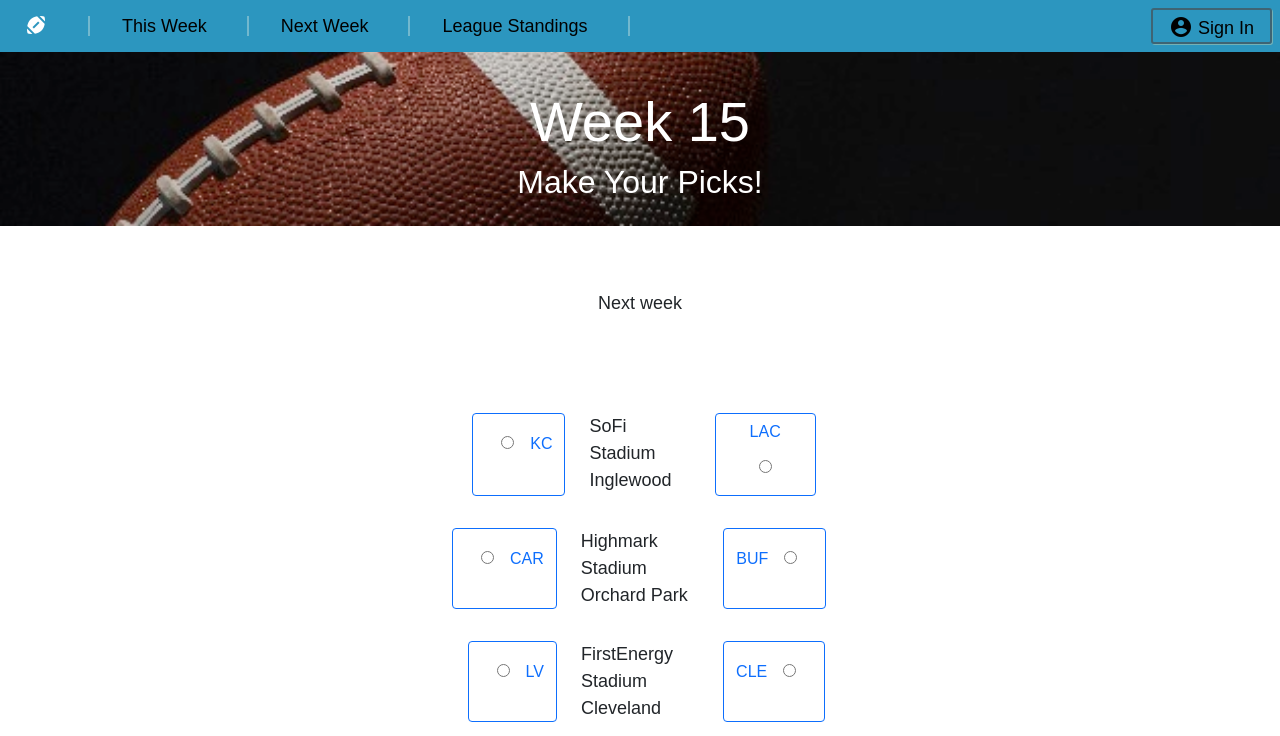
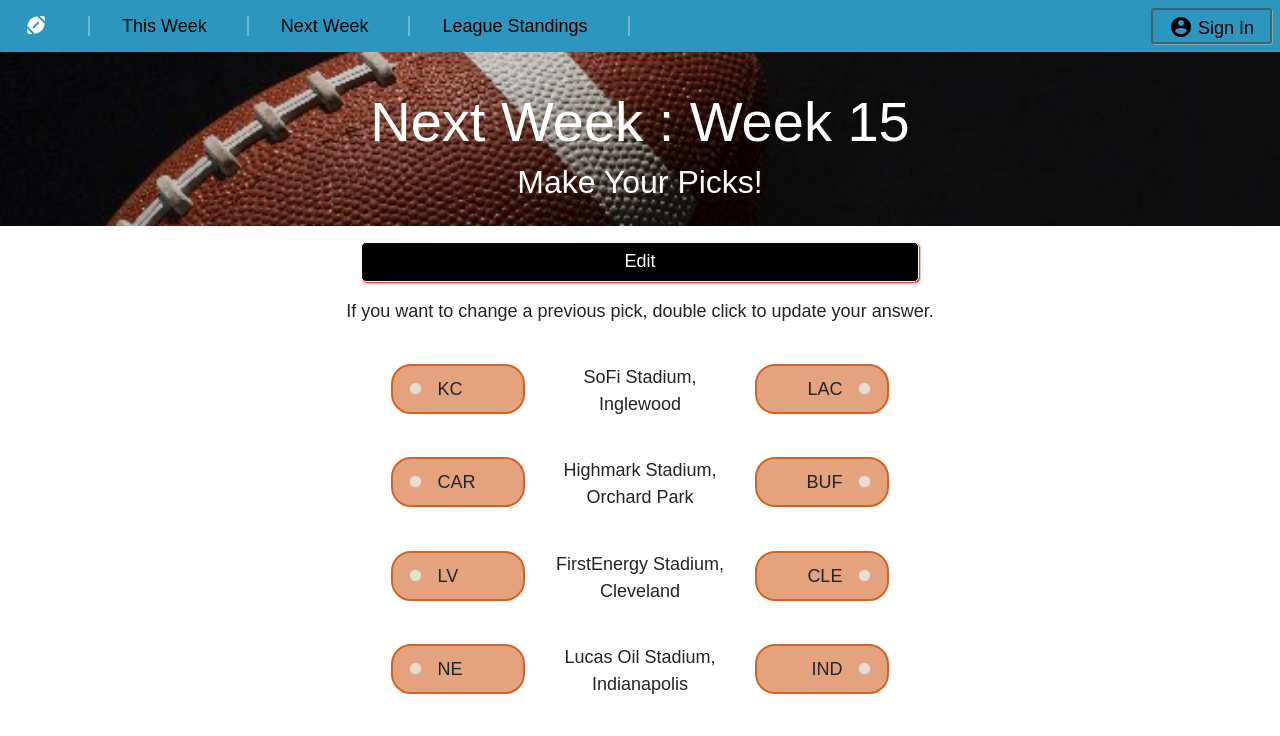
Before and after one commit to info340-au21/project-KBrummage, a React (Create React App) app: page /nextweek in a window 1280 px wide. Shown: the top 736 px of the page. Built offline with nearby package versions, Linux system fonts and the light colour scheme; no server answers; the database is empty.

Commit message:
Revise logic and design in next week page

```diff
--- a/src/CSS/style.css
+++ b/src/CSS/style.css
@@ -259,6 +259,69 @@ main{
   margin: 1rem;
 }
 
+.next-week-form {
+  display: flex;
+  flex-direction: column;
+  flex-wrap: wrap;
+  justify-content: space-around;
+  align-items: center;
+}
+
+.game-input-row {
+  margin-top: 1em;
+  flex: 1 1 300px;
+  display: flex;
+  flex-direction: row;
+}
+
+.team-label {
+  border: #D36428 solid 2px;
+  background-color: rgba(211, 100, 40, 0.6);
+  margin: 0.3em;
+  min-width: 130px;
+  height: 50px;
+  flex: 1 1 95px;
+  border-radius: 20px;
+}
+
+.away-team-pos {
+  text-align: left;
+}
+
+.home-team-pos {
+  text-align: right;
+}
+
+.location-label {
+  display: none;
+}
+
+.label-width {
+  min-width: 130px;
+}
+
+.form-btn {
+  margin: auto;
+  margin-top: 1rem;
+  margin-bottom: 2rem;
+  min-width: 300px;
+  color: white;
+  background-color: #D36428;
+  text-align: center;
+  border: white solid 1px;
+  height: 40px;
+  border-radius: 5px;
+  box-shadow: 1px 1px 2px red;
+}
+
+.form-edit-btn {
+  background-color: black;
+  margin-bottom: 1rem;
+  margin-left: 25%;
+  margin-right: 25%;
+  min-width: 50%;
+}
+
 footer {
     color: white;
     background-color: #3e1305;
@@ -305,6 +368,16 @@ nav li:last-child a:hover {
 
   .section-icon {
     height: 25px;
+  }
+
+  .location-label {
+    margin-top: 0.3em;
+    display: inline-block;
+    min-width: 220px;
+    text-align: center;
+    height: 70px;
+    vertical-align: middle;
+    flex: 1 1 120px;
   }
 
   .results {
--- a/src/Components/Account.js
+++ b/src/Components/Account.js
@@ -1,7 +1,6 @@
 import React from 'react';
 import { StyledFirebaseAuth } from 'react-firebaseui';
 import { getAuth, EmailAuthProvider, GoogleAuthProvider, signOut } from 'firebase/auth';
-import { getDatabase, ref, set as firebaseSet, push as firebasePush, onValue } from 'firebase/database';
 
 const firebaseUIConfig = {
   signInOptions: [
@@ -19,7 +18,6 @@ const firebaseUIConfig = {
 
 export default function Account(prop) {
   const userProfile = prop.userProfile;
-  const db = getDatabase();
 
   const handleSignOut = () => {
     signOut(getAuth());
@@ -29,9 +27,9 @@ export default function Account(prop) {
     return (
       <div id="sign-in-option" className="sign-in-popup">
         <ul>
-          <li className="account-list">
+          {/* <li className="account-list">
             <button className="account-button">Join League</button>
-          </li>
+          </li> */}
           <li className="account-list">
             <button className="account-button" onClick={handleSignOut}>Sign Out</button>
           </li>
--- a/src/Components/App.js
+++ b/src/Components/App.js
@@ -9,51 +9,30 @@ import { NextWeekMain } from './NextWeek';
 import Account from './Account';
 
 import { getAuth, onAuthStateChanged } from 'firebase/auth';
-import { getDatabase, ref, set as firebaseSet, push as firebasePush, onValue } from 'firebase/database';
+import { getDatabase, ref, push as firebasePush, onValue } from 'firebase/database';
 
-const teamData = require('../data/teamData.json');
-const gameData = require('../data/gameData.json')
-console.log(teamData.ARI.mascot)
+// const teamData = require('../data/teamData.json');
 
 export default function App(props) {
   // Results will be replaced with real data fetched by API calls later
-  const r1 = getWeekResult("NY Jets", "Indianapolis", true);
-  const r2 = getWeekResult("Cleveland", "Cincinnati", true);
-  const thisWeekResults = [r1, r2];
   const userPicks = ["Indianapolis", "Cincinnati"];
 
   // Store user data collected after logging in
   const [userProfile, setUserProfile] = useState(undefined);
   const accountName = userProfile ? userProfile.displayName : "Sign In";
 
-  // Store league data that user belongs to
-  const [userLeagueRecord, setUserLeagueRecord] = useState([]);
-
   const db = getDatabase();
 
-  const gameDataRef = ref(db, "gameData")
-  onValue(gameDataRef,(snap) =>{
-    console.log(snap.val());
-  } )
-  // const inputGameData = (db, data) => {
-  //   const dataRef = ref(db, 'gameData')
-  //   console.log({dataRef})
-  //   firebaseSet(dataRef, data);
-  // }
-
-  // inputGameData(db, gameData);
-
-  console.log({userProfile})
   useEffect(() => {
     const signInAuth = getAuth();
     const unregisterAuthListener = onAuthStateChanged(signInAuth, (firebaseUser) => {
       if (firebaseUser) {
         console.log("User logged in as: ", firebaseUser.displayName);
-        console.log(firebaseUser);
+
         const userRef = ref(db, "users");
         let userData = null;
 
-        const offFunctionForUser = onValue(userRef, (snapshot) => {
+        onValue(userRef, (snapshot) => {
           const allUsers = snapshot.val();
           // Checking if user has a record in database.
           // If not, user will be added to database and assigned to the default league.
@@ -74,27 +53,17 @@ export default function App(props) {
             }
             firebasePush(userRef, userData);
           }
+          setUserProfile(userData);
         });
 
-        setUserProfile(userData);
       } else {
         console.log("User logged out.");
         setUserProfile(null);
       }
     });
 
-    const leagueRef = ref(db, userProfile ? userProfile.league : "default");
-    const offFunctionForLeague = onValue(leagueRef, (snapshot) => {
-      const leagueRecords = snapshot.val();
-      console.log("League records for current user: ", leagueRecords);
-
-      setUserLeagueRecord(leagueRecords);
-    })
-
     return () => {
       unregisterAuthListener();
-      // offFunctionForUser();
-      offFunctionForLeague();
     }
   }, []);
 
@@ -110,7 +79,7 @@ export default function App(props) {
         </Route>
 
         <Route path="/nextweek">
-          <Header title={"Week " + props.nextWeek[0].Week} subtitle="Make Your Picks!" />
+          <Header title={"Next Week : Week " + props.nextWeek[0].Week} subtitle="Make Your Picks!" />
           <NextWeekMain data={props.nextWeek} userProfile={userProfile}/>
         </Route>
 
@@ -127,13 +96,3 @@ export default function App(props) {
     </div>
   );
 }
-
-
-
-function getWeekResult(awayTeam, homeTeam, homeWin) {
-  return {
-    awayTeam: awayTeam,
-    homeTeam: homeTeam,
-    homeWin: homeWin,
-  }
-}
--- a/src/Components/NavigationBar.js
+++ b/src/Components/NavigationBar.js
@@ -8,7 +8,7 @@ export default function NavigationBar(prop) {
     <div>
       <nav>
         <ul>
-          <li className="d-inline d-sm-none"><a href="#"><span className="material-icons" aria-label="home">list</span></a></li>
+          <li className="d-inline d-sm-none"><a href="/"><span className="material-icons" aria-label="home">list</span></a></li>
           <li className="nav-section"><span className="material-icons" aria-label="home">sports_football</span></li>
           <li className="nav-section"><Link to="/">This Week</Link></li>
           <li className="nav-section"><Link to="/nextweek">Next Week</Link></li>
--- a/src/Components/NextWeek.js
+++ b/src/Components/NextWeek.js
@@ -1,37 +1,44 @@
-import React, {useState} from 'react';
+import React, {Component, useEffect, useState} from 'react';
 import Alert from 'react-bootstrap/Alert';
 import Form from 'react-bootstrap/Form';
-import InputGroup from 'react-bootstrap/InputGroup';
 import Container from 'react-bootstrap/Container'
-import Row from 'react-bootstrap/Row';
-import Col from 'react-bootstrap/Col';
-import { getDatabase, ref, set as firebaseSet, push as firebasePush, onValue } from 'firebase/database';
-// import { LeagueStatsTable, ThisWeekResultTable } from './Table';
-
+import { getDatabase, ref, set as firebaseSet, onValue } from 'firebase/database';
 
 
 export function NextWeekMain(props) {
-  console.log(props.userProfile);
   const [alert, setAlert] = useState(false);
+
 
   return (
     <Container>
-      <div className="results">
-        <p>Next week </p>
-      </div>
         <FormComponent week={props.data} setAlert={setAlert} userProfile={props.userProfile}/>
         <AlertModal alert={alert} setAlert={setAlert}/>
     </Container>
   );
 }
 
+const FormComponent = ( {week, setAlert, userProfile} ) => {
+    const [winningPicks, setWinningPicks] = useState([]);
+    const [submissionControl, setSubmissionControl] = useState({button: "Submit", formFieldDisabled: "disabled"});
 
-
-const FormComponent = ( {week, setAlert, userProfile} ) => {
     const db = getDatabase();
 
-    const [winningTeams, setWinningTeams] = useState({})
-    const [validated, setValidated] = useState(false);
+    useEffect(() => {
+        if (userProfile) {
+            const dbPath = "default/" + week[0].Week + "/" + userProfile.uid;
+            const lastPickRef = ref(db, dbPath);
+            const offFunction = onValue(lastPickRef, (snapshot) => {
+                const picksArray = JSON.parse(snapshot.val());
+                console.log("Fetch previous winning picks: ", picksArray);
+                setWinningPicks(picksArray);
+            });
+            return () => offFunction;
+        }
+    }, []);
+
+    const handleClick = (e) => {
+        setSubmissionControl({button: "Submit", formFieldDisabled: ""});
+    }
 
     const handleSubmit = (e) => {
         e.preventDefault();
@@ -40,79 +47,99 @@ const FormComponent = ( {week, setAlert, userProfile} ) => {
         if (form.checkValidity() === false) {
             console.log("Not valid")
         }
+
         const radios = document.getElementsByTagName("input");
         const winningTeamRadios = [];
-        for (let radio of radios){
+        for (let radio of radios) {
             if(radio.checked) {
                 winningTeamRadios.push(radio.id);
             }
         }
-        if( (radios.length)/2 !== winningTeamRadios.length){
+        if( (radios.length)/2 !== winningTeamRadios.length) {
            setAlert(true);
+           return;
         }
-        // else {
-        //     setWinningTeams(winningTeamRadios)
-        // }
-        console.log(winningTeamRadios)
-        console.log({week});
-        console.log(userProfile);
+
         if (userProfile) {
             const dbPath = "default/" + week[0].Week + "/" + userProfile.uid;
-            console.log(dbPath);
             const pickRef = ref(db, dbPath);
-            firebaseSet(pickRef, winningTeamRadios);
+            const pickResults = JSON.stringify(winningTeamRadios);
+            firebaseSet(pickRef, pickResults);
+
+            setSubmissionControl({button: "Saved!", formFieldDisabled: "disabled"});
+        } else {
+            setAlert(true)
+        }
     }
 
-    }
-
-    const GameComponents = week.map( (game) => {
+    const GameComponents = week.map( (game, index) => {
         return (
-            <div className="justify-content-sm-center">
-                <GameComponent gameData = {game} key={game.gameData} />
+            <div key={index}>
+                <GameComponent gameData={game} winPick={winningPicks ? winningPicks[index] : ""} />
             </div>
-        )
-    })
-
+        );
+    });
 
     return (
         <div>
+            <button type="submit" className="form-btn form-edit-btn" value="Edit" onClick={handleClick}>Edit</button>
+            <p className='text-center'>If you want to change a previous pick, double click to update your answer.</p>
             <Form onSubmit={handleSubmit}>
-              <div className='form-group'>
+                <fieldset disabled={submissionControl.formFieldDisabled}>
+                    <div className='next-week-form'>
                         {GameComponents}
                     </div>
-              <button type="submit"  className="btn btn-primary">Submit</button>
+                </fieldset>
+                <button type="submit" className="form-btn" value={submissionControl.button}>{submissionControl.button}</button>
             </Form>
         </div>
     );
-
 }
 
-const GameComponent = ( { gameData } ) => {
+const GameComponent = ( { gameData, winPick } ) => {
+    const awayTeamPicked = winPick === gameData.AwayTeam;
+    const awayTeamRadio = generateTeamRadio("away", gameData.AwayTeam, gameData.GameKey, awayTeamPicked);
+
+    const homeTeamPicked = winPick === gameData.HomeTeam;
+    const homeTeamRadio = generateTeamRadio("home", gameData.HomeTeam, gameData.GameKey, homeTeamPicked);
+
     return (
-        // <div className="btn-group" id="group2">
-        <InputGroup className='justify-content-md-center'>
-                <Row style={rowStyle}>
-                <Col style={awayTeam}
-                className="justify-content-md-right">
-                <label className="btn btn-outline-primary justify-content-md-right"
-                    htmlFor={gameData.AwayTeam}>
-                <input type="radio" className="" value="value1"
-                id={gameData.AwayTeam} name={gameData.GameKey} />
-                {gameData.AwayTeam}</label>
-                </Col>
-                <Col style={Location}>
-                    {gameData.StadiumDetails.Name}
+        <div className='game-input-row'>
+            <div className="team-label away-team-pos">
+                {awayTeamRadio}
+            </div>
+            <div className="location-label">
+                {gameData.StadiumDetails.Name},
                 <br/>
                 {gameData.StadiumDetails.City}
-                </Col>
-                <Col style={homeTeam}>
-                <label className="btn btn-outline-primary" htmlFor={gameData.HomeTeam}>{gameData.HomeTeam}
-                <input type="radio" className="" value="value2" id={gameData.HomeTeam} name={gameData.GameKey} />
+            </div>
+            <div className="team-label home-team-pos">
+                {homeTeamRadio}
+            </div>
+        </div>
+    );
+}
+
+const generateTeamRadio = (side, team, gameKey, checked) => {
+    const input = checked
+        ? <input type="radio" value={team} id={team} name={gameKey} checked />
+        : <input type="radio" value={team} id={team} name={gameKey} />;
+    if (side === "away") {
+        return (
+            <label htmlFor={team} className="label-width">
+                {input}
+                {team}
             </label>
-                </Col>
-            </Row>
-            </InputGroup>
-    )
+        );
+    } else {
+        return (
+            <label htmlFor={team} className="label-width">
+                {team}
+                {input}
+            </label>
+        );
+    }
+
 }
 
 const AlertModal = ({alert, setAlert}) => {
@@ -121,9 +148,7 @@ const AlertModal = ({alert, setAlert}) => {
         <Alert variant="danger" onClose={() => setAlert(false)} dismissible>
           <Alert.Heading>Oh snap! You got an error!</Alert.Heading>
           <p>
-            Change this and that and try again. Duis mollis, est non commodo
-            luctus, nisi erat porttitor ligula, eget lacinia odio sem nec elit.
-            Cras mattis consectetur purus sit amet fermentum.
+            Please sign in and predict results for all games!
           </p>
         </Alert>
       );
@@ -131,24 +156,3 @@ const AlertModal = ({alert, setAlert}) => {
         return null;
     }
 }
-
-
-const Location = {
-    display: 'flex',
-    flexDirection: 'column',
-    wrap: 'no-wrap'
-  }
-
-const homeTeam = {
-    display: 'flex',
-    justifyContent: 'left'
-}
-
-const awayTeam = {
-    display: 'flex',
-    justifyContent: 'right'
-}
-
-const rowStyle = {
-    margin: "1rem"
-}
--- a/src/index.js
+++ b/src/index.js
@@ -11,10 +11,7 @@ import './CSS/index.css';
 import './CSS/style.css';
 import './CSS/nfl.css';
 
-import { getDatabase, ref, set as firebaseSet, push as firebasePush, onValue } from 'firebase/database';
 const data = require('./data/gameData.json');
-
-
 
 const firebaseConfig = {
   apiKey: "AIzaSyBg2bN3AIZFbB_q1HNJwl-hY9Rplxcp9tg",
@@ -29,15 +26,6 @@ const firebaseConfig = {
 // Initialize Firebase
 const app = initializeApp(firebaseConfig);
 
-const db = getDatabase();
-let gameData = {};
-const gameDataRef = ref(db, "gameData")
-onValue(gameDataRef,(snap) => {
-  gameData = snap.val();
-})
-
-console.log(gameData);
-
 ReactDOM.render(
   <BrowserRouter>
 
```
Lines whose indentation alone changed are shown as unchanged.
